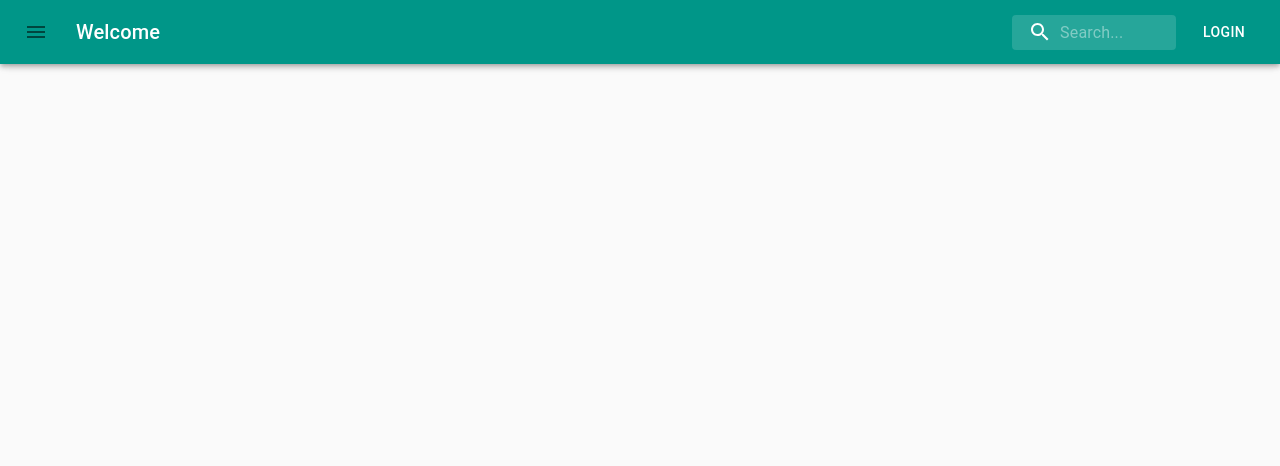
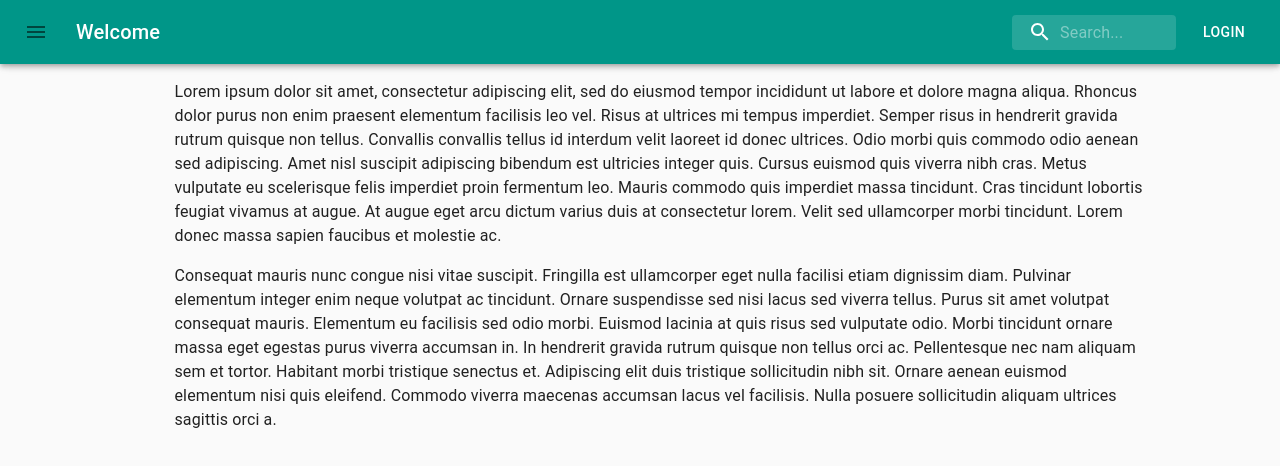
Before and after one commit to HaoWang95/reacts3, a React (Create React App) app: page / in a window 1280 px wide. Shown: the top 466 px of the page. Built offline with nearby package versions, Linux system fonts and the light colour scheme.

Commit message:
adjust content layout

```diff
--- a/src/components/AppBar.component.jsx
+++ b/src/components/AppBar.component.jsx
@@ -29,7 +29,7 @@
 import { useState } from "react";
 import SearchField from "./Search.component";
 
-const drawerWidth = 220;
+const drawerWidth = 240;
 
 const useAppBarStyle = makeStyles((theme) => ({
   appBarRoot: {
@@ -48,8 +48,8 @@
     width: `calc(100% - ${drawerWidth}px)`,
     //marginLeft: drawerWidth,
     transition: theme.transitions.create(["margin", "width"], {
-      easing: theme.transitions.easing.easeOut,
-      duration: theme.transitions.duration.enteringScreen,
+      easing: theme.transitions.easing.sharp,
+      duration: theme.transitions.duration.leavingScreen,
     }),
   },
   menuButton: {
@@ -61,7 +61,7 @@
   },
   drawer: {
     width: drawerWidth,
-    flexShrink: 0,
+    flexShrink: 1,
   },
   drawerPaper: {
     width: drawerWidth,
@@ -75,12 +75,13 @@
   },
   content: {
     flexGrow: 1,
-    padding: theme.spacing(3),
+    padding: theme.spacing(2),
     transition: theme.transitions.create("margin", {
       easing: theme.transitions.easing.sharp,
       duration: theme.transitions.duration.leavingScreen,
     }),
-    marginLeft: -drawerWidth,
+    marginLeft: drawerWidth/2,
+    marginRight: drawerWidth/2,
   },
 
   contentShift: {
@@ -88,7 +89,7 @@
       easing: theme.transitions.easing.easeOut,
       duration: theme.transitions.duration.enteringScreen,
     }),
-    marginLeft: 0,
+    marginLeft: drawerWidth,
   },
   title: {
     flexGrow: 1,
@@ -196,7 +197,7 @@
       {renderAccountMenu}
       <Drawer
         className={style.drawer}
-        variant="temporary"
+        variant="persistent"
         anchor="left"
         open={drawerOpen}
         classes={{
@@ -225,7 +226,36 @@
           [style.contentShift]: drawerOpen,
         })}
       >
-        <div className={style.drawerHeader}></div>
+        <div className={style.drawerHeader} />
+        <Typography paragraph>
+          Lorem ipsum dolor sit amet, consectetur adipiscing elit, sed do
+          eiusmod tempor incididunt ut labore et dolore magna aliqua. Rhoncus
+          dolor purus non enim praesent elementum facilisis leo vel. Risus at
+          ultrices mi tempus imperdiet. Semper risus in hendrerit gravida rutrum
+          quisque non tellus. Convallis convallis tellus id interdum velit
+          laoreet id donec ultrices. Odio morbi quis commodo odio aenean sed
+          adipiscing. Amet nisl suscipit adipiscing bibendum est ultricies
+          integer quis. Cursus euismod quis viverra nibh cras. Metus vulputate
+          eu scelerisque felis imperdiet proin fermentum leo. Mauris commodo
+          quis imperdiet massa tincidunt. Cras tincidunt lobortis feugiat
+          vivamus at augue. At augue eget arcu dictum varius duis at consectetur
+          lorem. Velit sed ullamcorper morbi tincidunt. Lorem donec massa sapien
+          faucibus et molestie ac.
+        </Typography>
+        <Typography paragraph>
+          Consequat mauris nunc congue nisi vitae suscipit. Fringilla est
+          ullamcorper eget nulla facilisi etiam dignissim diam. Pulvinar
+          elementum integer enim neque volutpat ac tincidunt. Ornare suspendisse
+          sed nisi lacus sed viverra tellus. Purus sit amet volutpat consequat
+          mauris. Elementum eu facilisis sed odio morbi. Euismod lacinia at quis
+          risus sed vulputate odio. Morbi tincidunt ornare massa eget egestas
+          purus viverra accumsan in. In hendrerit gravida rutrum quisque non
+          tellus orci ac. Pellentesque nec nam aliquam sem et tortor. Habitant
+          morbi tristique senectus et. Adipiscing elit duis tristique
+          sollicitudin nibh sit. Ornare aenean euismod elementum nisi quis
+          eleifend. Commodo viverra maecenas accumsan lacus vel facilisis. Nulla
+          posuere sollicitudin aliquam ultrices sagittis orci a.
+        </Typography>
       </main>
     </div>
   );
--- /dev/null
+++ b/src/components/Login.component.jsx
@@ -0,0 +1,6 @@
+
+export default function Login(){
+    return(
+        <div>Login component</div>
+    );
+}
--- /dev/null
+++ b/src/components/Register.component.jsx
@@ -0,0 +1,6 @@
+
+export default function Register(){
+    return (
+        <div>Register Component</div>
+    )
+}
```
